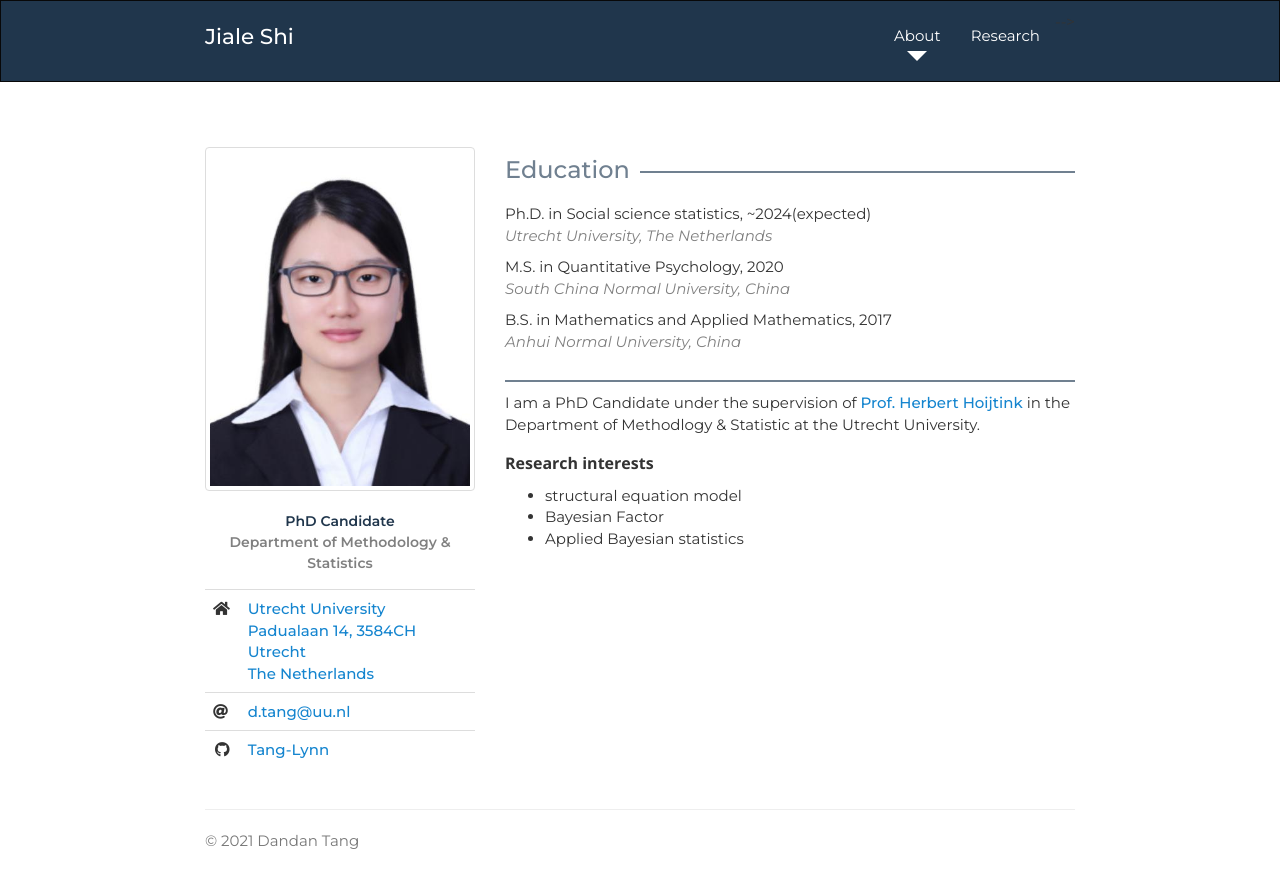
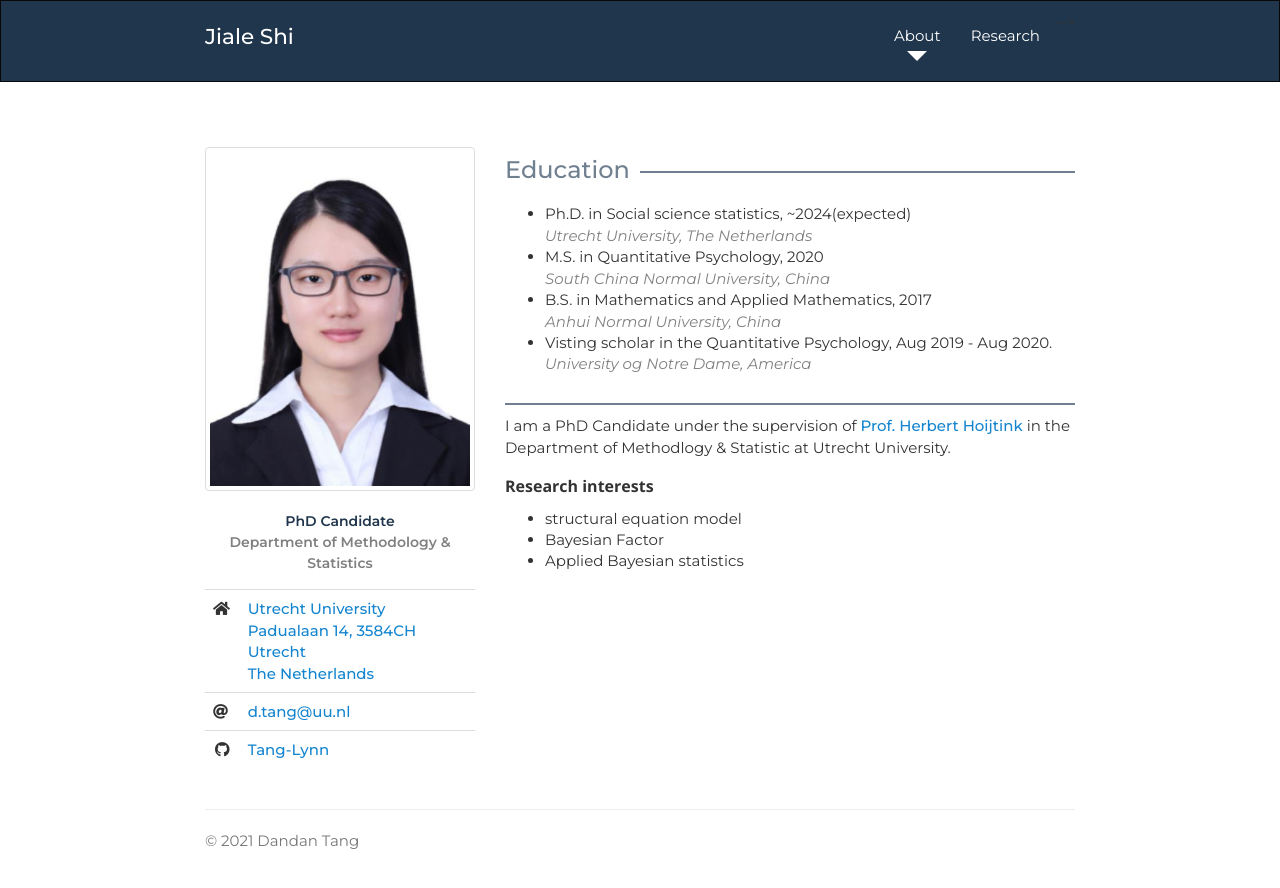
Before and after one commit to Tang-Lynn/tang-lynn.github.io, a Jekyll site: the page index.html, which Jekyll copies as it is, in a window 1280 px wide. Shown: the top 888 px of the page. Built offline with Jekyll 4.4.1, drawn with Linux system fonts in a browser that asks for light colours; nearby versions of some CDN libraries; a style sheet for code colours, icons or effects is not loaded.

Commit message:
Update index.html

```diff
--- a/index.html
+++ b/index.html
@@ -96,7 +96,7 @@
 
         <h3 class="push-down-1"><span>Education</span></h3>
 
-        <ul id="education">
+        <ul id="education & work">
           <li>
           Ph.D. in Social science statistics, ~2024(expected)<br>
           <span class="university"><em>Utrecht University, The Netherlands</em></span>
@@ -109,12 +109,15 @@
             B.S. in Mathematics and Applied Mathematics, 2017 <br>
             <span class="university"><em>Anhui Normal University, China</em></span>
           </li>
-
+          <li>
+            Visting scholar in the Quantitative Psychology, Aug 2019 - Aug 2020. <br>
+            <span class="university"><em>University og Notre Dame, America</em></span>
+          </li>
 	</ul>
 
         <h3 class="push-down-4"></h3>
 
-        <p>I am a PhD Candidate under the supervision of <a href= "https://www.uu.nl/staff/hhoijtink"> Prof. Herbert Hoijtink </a>in the Department of Methodlogy & Statistic at the Utrecht University. </p>
+        <p>I am a PhD Candidate under the supervision of <a href= "https://www.uu.nl/staff/hhoijtink"> Prof. Herbert Hoijtink </a>in the Department of Methodlogy & Statistic at Utrecht University. </p>
 	<p> </p>
             <b>Research interests</b>
             <ul class="push-down-1">
```
